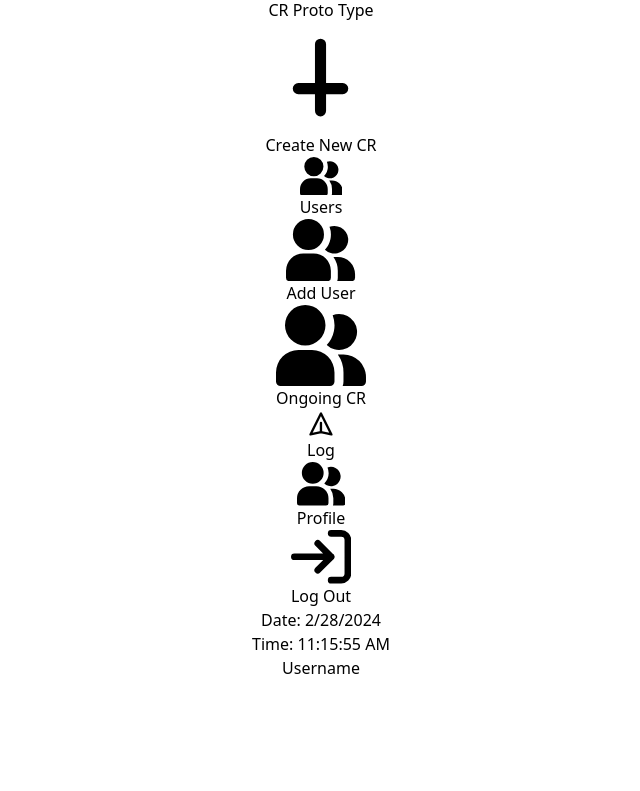
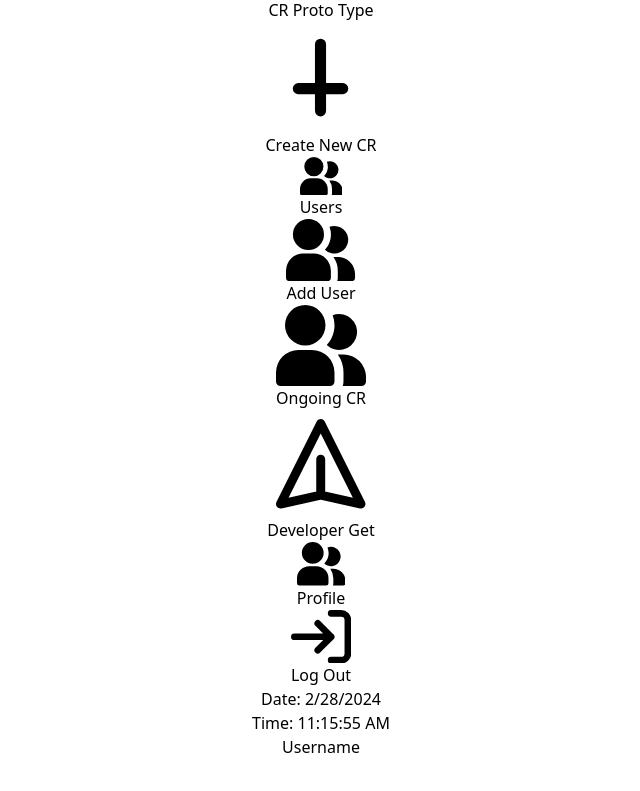
Before and after one commit to NethmiIrushika/CRM-FrontEnd, a React (Vite) app: page /dashboard in a window 1280 px wide. Shown: the part 643-1434 px from the top of the page, without its empty margins (319-959 px from the left). Before the commit the page ends 1403 px from the top, so only its background shows below. Built offline with nearby package versions, Linux system fonts and the light colour scheme; sample sign-in values are in the browser's storage.

Commit message:
developer get

```diff
--- a/src/users/dashboard.jsx
+++ b/src/users/dashboard.jsx
@@ -214,7 +214,7 @@ const Dashboard = () => {
                       d="M12 19l9 2-9-18-9 18 9-2zm0 0v-8"
                     />
                   </svg>
-                  <span className="ms-3 text-black justify-center">Log</span>
+                  <span className="ms-3 text-black justify-center">Developer Get</span>
                 </div>
               </button>
             </li>
```
